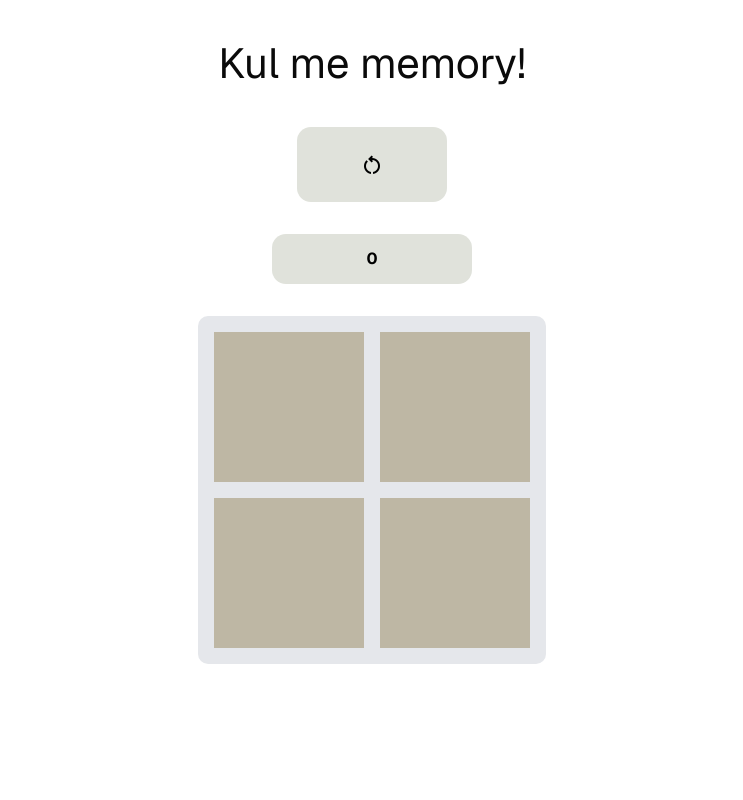
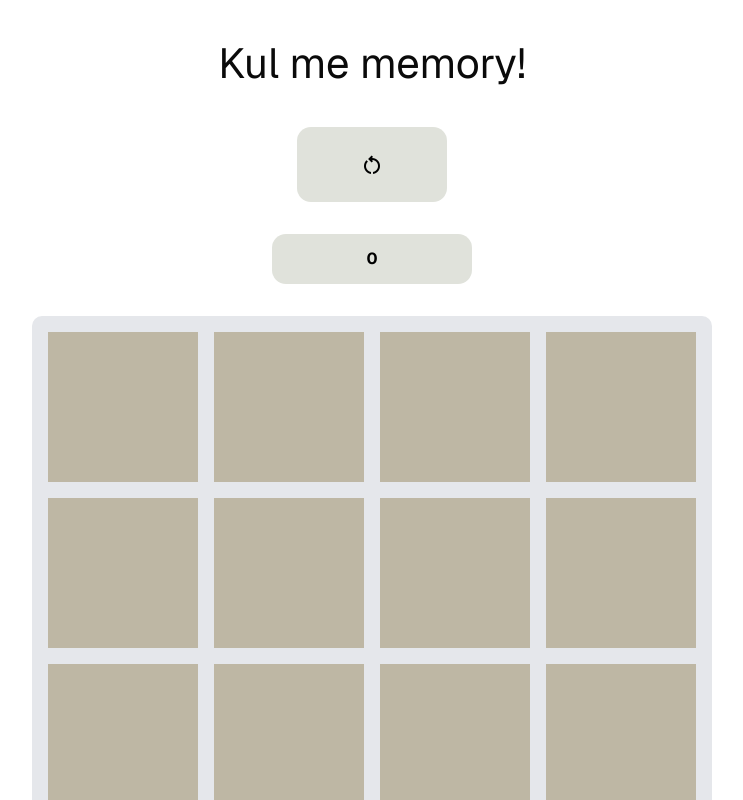
Before and after one commit to LaWox/ColourMemoryAssignment, a Next.js app: page /memory in a window 1280 px wide. Shown: the top 800 px of the page, without its empty margins (268-1011 px from the left). Built offline with nearby package versions, Linux system fonts and the light colour scheme.

Commit message:
fix(gameState): set grid size to 4

```diff
--- a/src/app/memory/page.tsx
+++ b/src/app/memory/page.tsx
@@ -11,7 +11,7 @@ export default function MemoryPage() {
     const [cards, setCards] = useState<GridCard[]>([]);
     const [points, setPoints] = useState(0);
     const [endOfGameModalOpen, setEndOfGameModalOpen] = useState(false);
-    const gridSize = 2;
+    const gridSize = 4;
 
     useEffect(() => {
         const generatedCards = GenerateGridCards(gridSize, GenerateColourCardContent);
```
